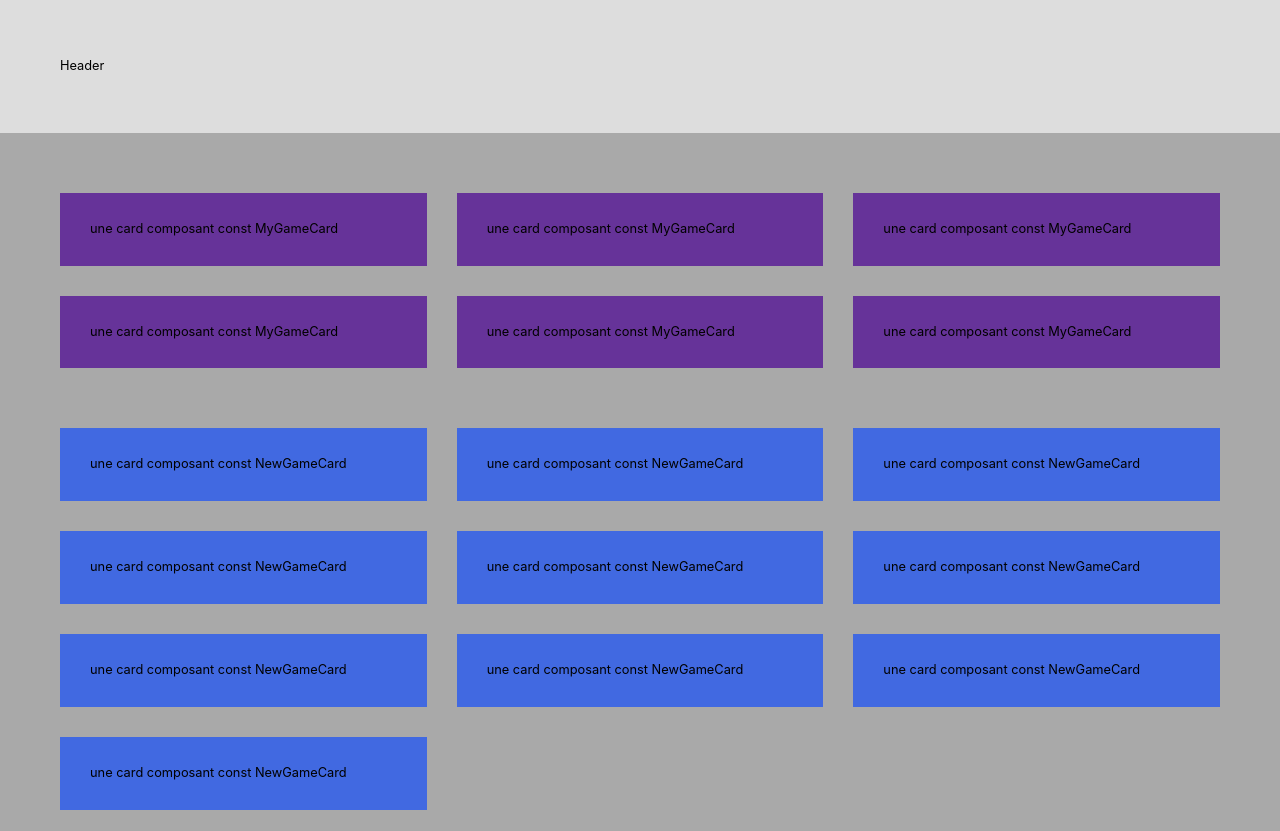
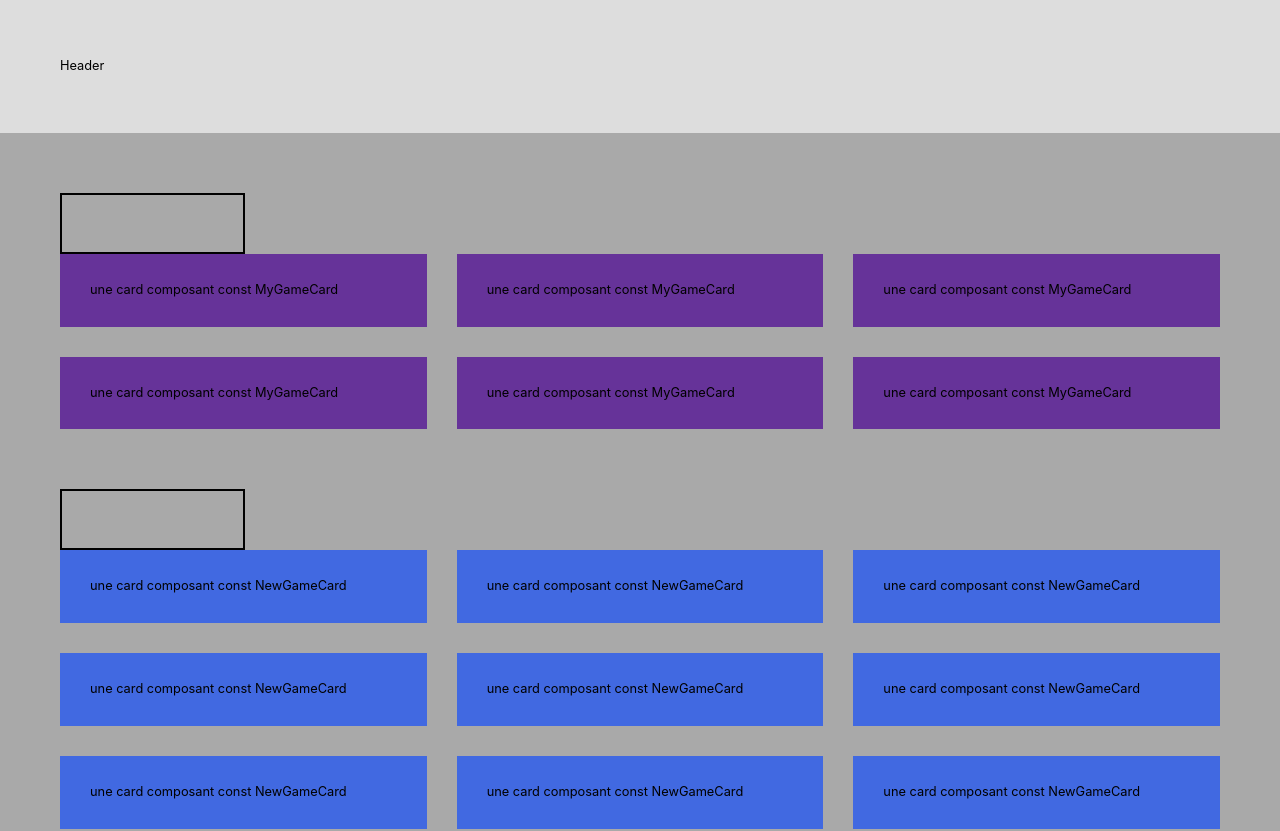
Before and after one commit to tristan-git/tlse0320-p2-GameHoarder, a React (Create React App) app: page / in a window 1280 px wide. Shown: the top 831 px of the page. Built offline with nearby package versions, Linux system fonts and the light colour scheme.

Commit message:
add input filter component

```diff
--- a/src/components/contents/MyGames.jsx
+++ b/src/components/contents/MyGames.jsx
@@ -1,11 +1,13 @@
 import React from 'react';
 // import PropTypes from 'prop-types';
 import ListMyGameCards from './my-games/ListMyGameCards';
+import Filters from './filter/Filters';
 import './mygames.scss';
 
 const MyGames = () => {
   return (
     <div className="my-games">
+      <Filters />
       <ListMyGameCards />
     </div>
   );
--- a/src/components/contents/NewGames.jsx
+++ b/src/components/contents/NewGames.jsx
@@ -1,15 +1,31 @@
 import React from 'react';
 // import PropTypes from 'prop-types';
 import ListNewGameCards from './my-games/ListNewGameCards';
+import Filters from './filter/Filters';
 import './newgames.scss';
 
-const NewGames = () => {
-  return (
-    <div className="new-games">
-      <ListNewGameCards />
-    </div>
-  );
-};
+class NewGames extends React.Component {
+  constructor(props) {
+    super(props);
+
+    this.state = { valueInputFilter: '' };
+
+    this.handleChange = this.handleChange.bind(this);
+  }
+
+  handleChange(event) {
+    this.setState({ valueInputFilter: event.target.value });
+  }
+
+  render() {
+    return (
+      <div className="new-games">
+        <Filters value={this.state.valueInputFilter} handleChange={this.handleChange} />
+        <ListNewGameCards value={this.state.valueInputFilter} />
+      </div>
+    );
+  }
+}
 
 // NewGames.propTypes = {};
 
--- /dev/null
+++ b/src/components/contents/filter/Filters.jsx
@@ -0,0 +1,20 @@
+import React from 'react';
+// import PropTypes from 'prop-types';
+
+import './filter.scss';
+
+function Filters(props) {
+  const { value, handleChange } = props;
+  return (
+    <div className="filter-container">
+      <div className="input-filter">
+        <input value={value} onChange={handleChange} />
+      </div>
+      {/* <div>valeur value input recherche = {value}</div> */}
+    </div>
+  );
+}
+
+// Filters.propTypes = {};
+
+export default Filters;
--- /dev/null
+++ b/src/components/contents/filter/filter.scss
@@ -0,0 +1,12 @@
+.filter-container {
+  display: flex;
+  align-items: center;
+
+  .input-filter {
+    input {
+      border: solid 2px black;
+      height: 55px;
+      background-color: transparent;
+    }
+  }
+}
--- a/src/components/contents/my-games/ListNewGameCards.jsx
+++ b/src/components/contents/my-games/ListNewGameCards.jsx
@@ -3,15 +3,18 @@ import React from 'react';
 import NewGameCard from './NewGameCard';
 import games from '../../data/games.json';
 
-const displayNewGameCards = () =>
-  games.map(game => (
-    <div>
-      <NewGameCard {...game} />
-    </div>
-  ));
+const ListNewGameCards = props => {
+  const { value } = props;
+  const displayNewGameCards = value =>
+    games
+      .filter(game => game.name.includes(value))
+      .map(game => (
+        <div>
+          <NewGameCard {...game} />
+        </div>
+      ));
 
-const ListNewGameCards = () => {
-  return <div className="grid-cards-display">{displayNewGameCards()}</div>;
+  return <div className="grid-cards-display">{displayNewGameCards(value)}</div>;
 };
 
 //  ListNewGameCards.propTypes = {
```
